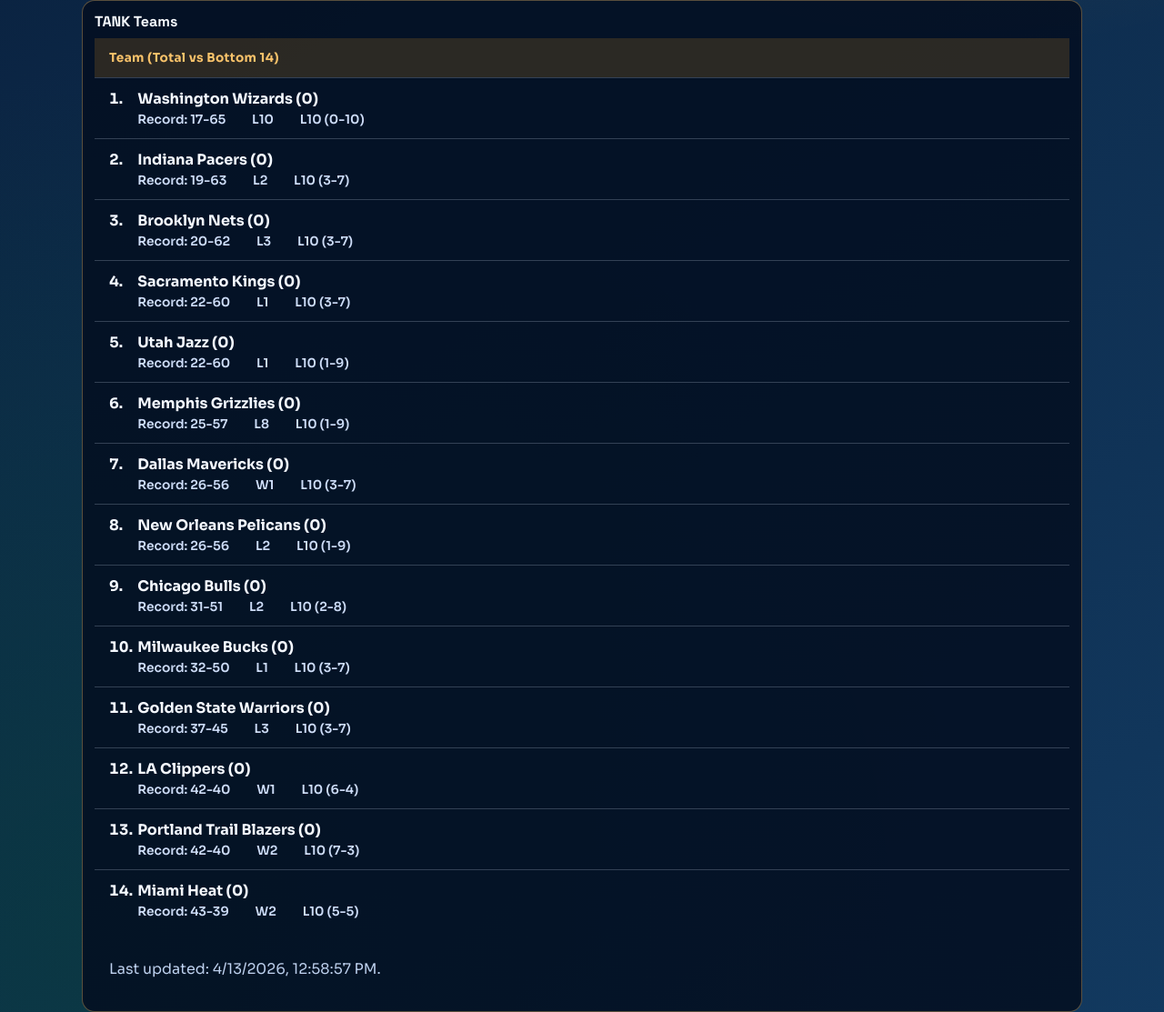
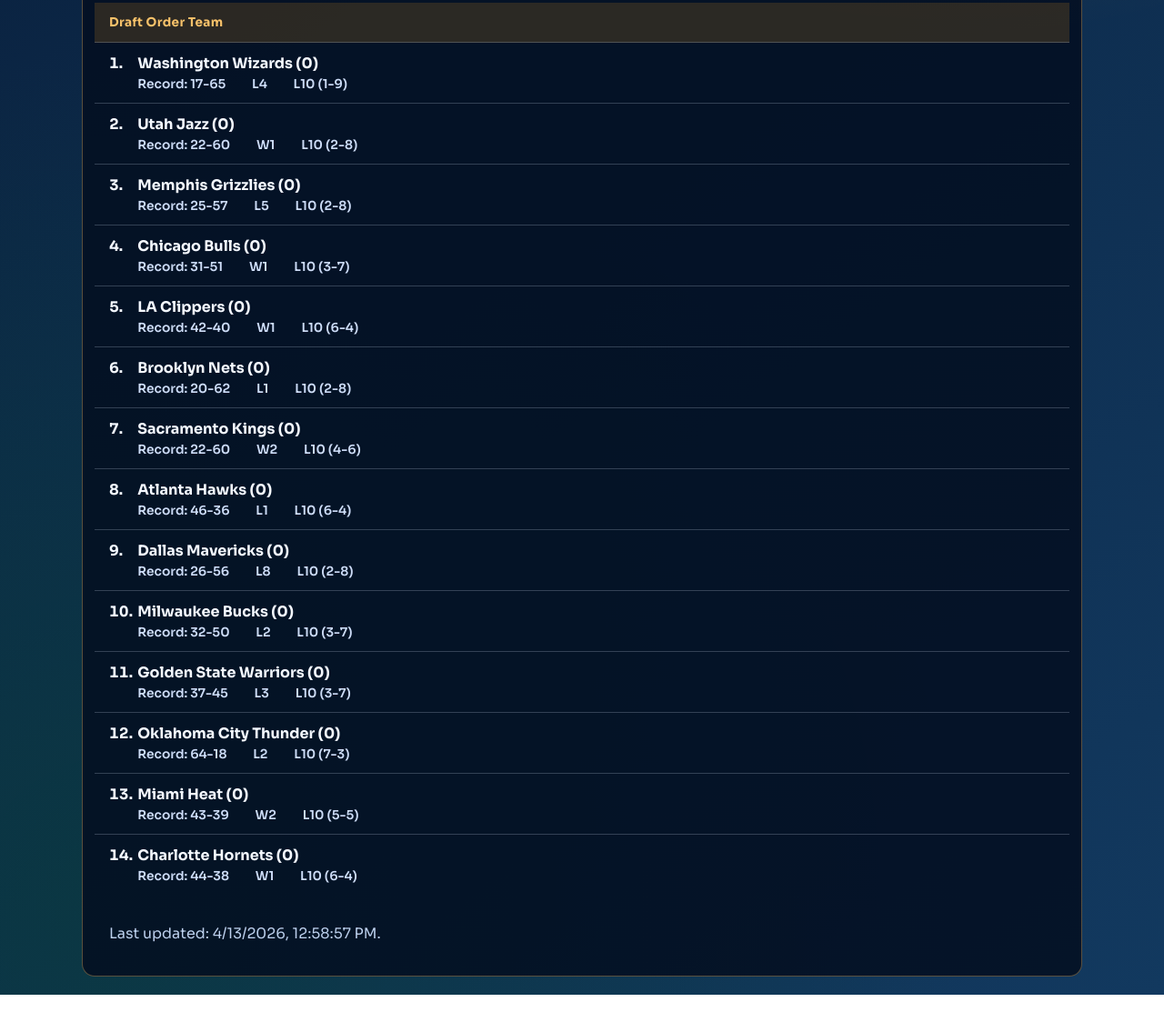
Before and after one commit to gmikenielsen/RaceToTank, a website: page public/index.html in a window 1280 px wide. Shown: the part 916-2029 px from the top of the page at 91% size. Drawn offline with Linux system fonts and the light colour scheme.

Commit message:
Show 2026 draft lottery order in off-season mode

```diff
--- a/public/app.js
+++ b/public/app.js
@@ -1,6 +1,24 @@
 const DATA_URL = './data/latest.json';
 const SEASON_OVER = true;
 const NOTABLE_TEAM_COUNT = 10;
+const OFFSEASON_SUBTITLE = '2026 NBA Draft order after the lottery';
+const OFFSEASON_TEAM_HEADER = 'Draft Order Team';
+const OFFSEASON_DRAFT_ORDER = [
+  { team: 'Washington Wizards', record: '17-65', streak: 'L4', last10: '1-9' },
+  { team: 'Utah Jazz', record: '22-60', streak: 'W1', last10: '2-8' },
+  { team: 'Memphis Grizzlies', record: '25-57', streak: 'L5', last10: '2-8' },
+  { team: 'Chicago Bulls', record: '31-51', streak: 'W1', last10: '3-7' },
+  { team: 'LA Clippers', record: '42-40', streak: 'W1', last10: '6-4' },
+  { team: 'Brooklyn Nets', record: '20-62', streak: 'L1', last10: '2-8' },
+  { team: 'Sacramento Kings', record: '22-60', streak: 'W2', last10: '4-6' },
+  { team: 'Atlanta Hawks', record: '46-36', streak: 'L1', last10: '6-4' },
+  { team: 'Dallas Mavericks', record: '26-56', streak: 'L8', last10: '2-8' },
+  { team: 'Milwaukee Bucks', record: '32-50', streak: 'L2', last10: '3-7' },
+  { team: 'Golden State Warriors', record: '37-45', streak: 'L3', last10: '3-7' },
+  { team: 'Oklahoma City Thunder', record: '64-18', streak: 'L2', last10: '7-3' },
+  { team: 'Miami Heat', record: '43-39', streak: 'W2', last10: '5-5' },
+  { team: 'Charlotte Hornets', record: '44-38', streak: 'W1', last10: '6-4' },
+];
 const TEAM_ABBREVIATIONS = new Map([
   ['Atlanta Hawks', 'ATL'],
   ['Brooklyn Nets', 'BKN'],
@@ -25,6 +43,8 @@
 const mobileCardsEl = document.getElementById('mobile-cards');
 const todayListEl = document.getElementById('today-list');
 const schedulePanelEl = document.getElementById('schedule-panel');
+const subtitleEl = document.getElementById('subtitle-text');
+const teamHeaderEl = document.getElementById('team-header');
 const opponentsHeaderEl = document.getElementById('opponents-header');
 
 function escapeHtml(value) {
@@ -97,6 +117,14 @@
 }
 
 function applySeasonOverLayout() {
+  if (subtitleEl) {
+    subtitleEl.innerHTML = SEASON_OVER ? OFFSEASON_SUBTITLE : 'Bottom 14 NBA teams<br class="mobile-sub-break" /> with remaining head-to-head games';
+  }
+
+  if (teamHeaderEl) {
+    teamHeaderEl.textContent = SEASON_OVER ? OFFSEASON_TEAM_HEADER : 'Team (Total vs Bottom 14)';
+  }
+
   if (schedulePanelEl) {
     schedulePanelEl.hidden = SEASON_OVER;
   }
@@ -104,6 +132,28 @@
   if (opponentsHeaderEl) {
     opponentsHeaderEl.hidden = SEASON_OVER;
   }
+}
+
+function buildSeasonOverRows(rows) {
+  const rowsByTeam = new Map(rows.map((row) => [String(row?.team || '').trim(), row]));
+
+  return OFFSEASON_DRAFT_ORDER.map((draftRow, index) => {
+    const existingRow = rowsByTeam.get(draftRow.team) || {};
+
+    return {
+      ...existingRow,
+      rank: index + 1,
+      team: draftRow.team,
+      teamDisplay: draftRow.team,
+      record: draftRow.record,
+      streak: draftRow.streak,
+      last10: draftRow.last10,
+      totalRemainingVsBottom12: null,
+      opponents: [],
+      opponentsText: '',
+      notableTankGames: [],
+    };
+  });
 }
 
 function sumFromOpponentsText(opponentsText) {
@@ -392,7 +442,9 @@
     return;
   }
 
-  const orderedRows = [...rows].sort((a, b) => {
+  const orderedRows = SEASON_OVER
+    ? buildSeasonOverRows(rows)
+    : [...rows].sort((a, b) => {
     const aRank = Number(a?.rank);
     const bRank = Number(b?.rank);
 
@@ -472,7 +524,7 @@
   if (!('serviceWorker' in navigator)) return;
 
   try {
-    await navigator.serviceWorker.register('./sw.js?v=11', { scope: './' });
+    await navigator.serviceWorker.register('./sw.js?v=12', { scope: './' });
   } catch (error) {
     console.warn('Service worker registration failed', error);
   }
--- a/public/index.html
+++ b/public/index.html
@@ -427,7 +427,7 @@
           <div class="hero-copy">
             <h1 class="sr-only">Race 2 Tank</h1>
             <img class="title-image" src="./assets/race2tank-title.svg" alt="Race 2 Tank" />
-            <p class="subtitle">Bottom 14 NBA teams<br class="mobile-sub-break" /> with remaining head-to-head games</p>
+            <p class="subtitle" id="subtitle-text">Bottom 14 NBA teams<br class="mobile-sub-break" /> with remaining head-to-head games</p>
           </div>
           <img class="hero-art" src="./assets/tank-watch-hero.jpg" alt="Tank Watch basketball tank artwork" />
         </div>
@@ -442,7 +442,7 @@
         <table id="desktop-table" aria-label="Race 2 Tank table">
           <thead>
             <tr>
-              <th scope="col">Team (Total vs Bottom 14)</th>
+              <th scope="col" id="team-header">Team (Total vs Bottom 14)</th>
               <th scope="col" id="opponents-header">Remaining Tank Opponents</th>
             </tr>
           </thead>
@@ -453,6 +453,6 @@
       </section>
     </div>
 
-    <script type="module" src="./app.js?v=11"></script>
+    <script type="module" src="./app.js?v=12"></script>
   </body>
 </html>
--- a/public/sw.js
+++ b/public/sw.js
@@ -1,4 +1,4 @@
-const CACHE_NAME = 'race-to-tank-v11';
+const CACHE_NAME = 'race-to-tank-v12';
 const STATIC_ASSETS = [
   './',
   './index.html',
```
